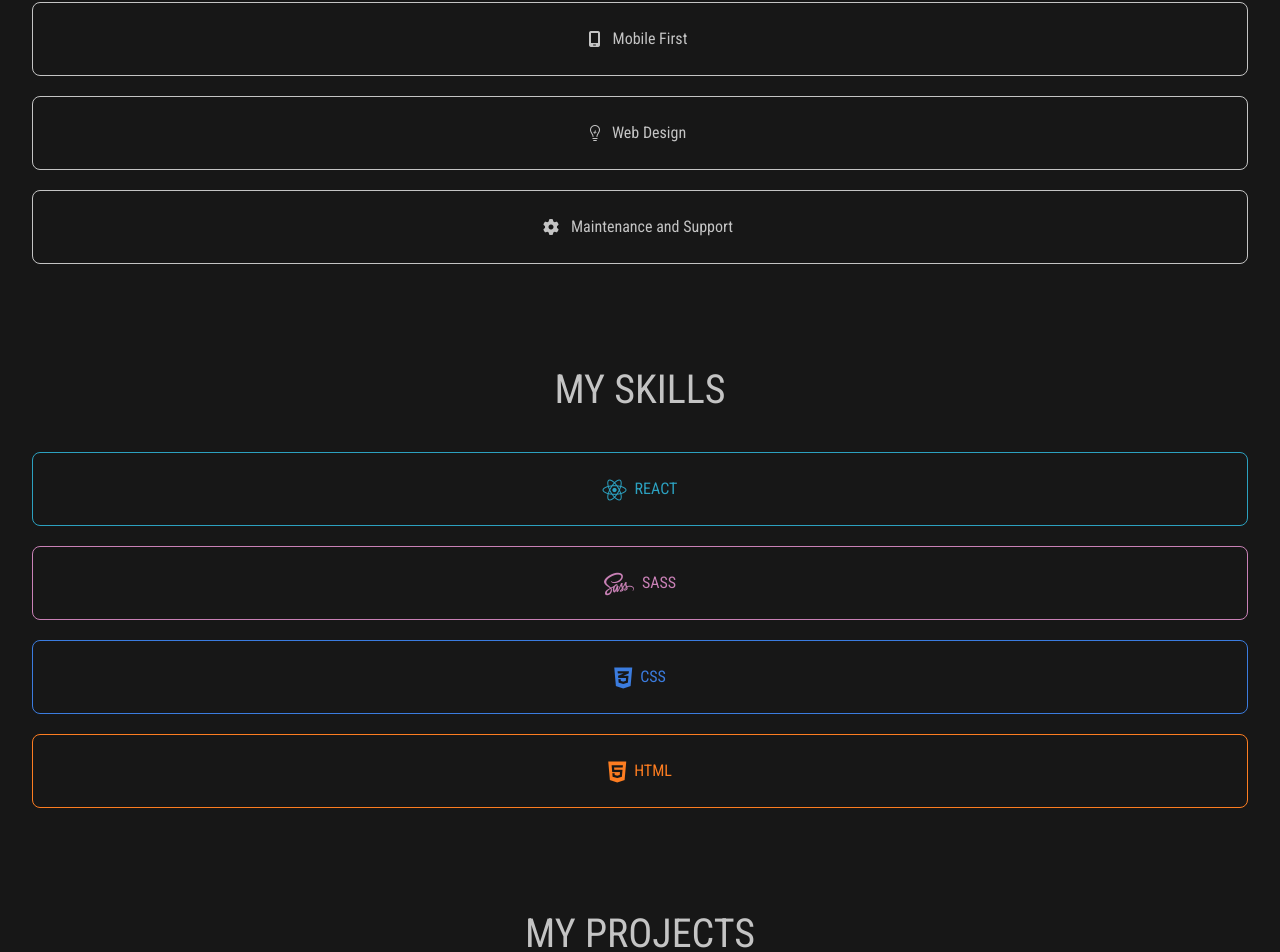
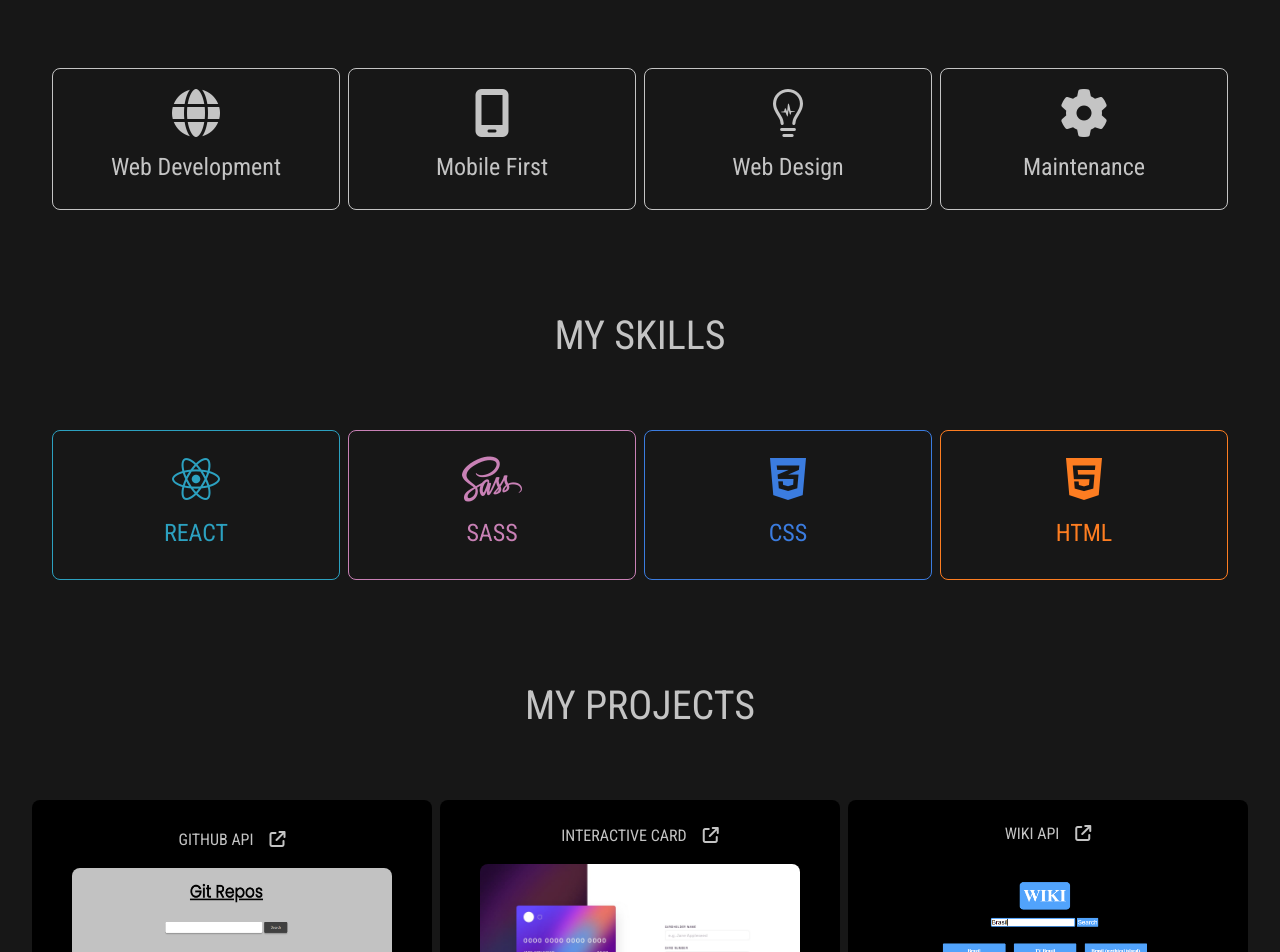
Before and after one commit to GbSouza15/new-portfolio, a React (Vite) app: page / in a window 1280 px wide. Shown: the part 1132-2084 px from the top of the page. Built offline with nearby package versions, Linux system fonts and the light colour scheme.

Commit message:
feat: update layout desktop

```diff
--- a/src/components/BodyMain.jsx
+++ b/src/components/BodyMain.jsx
@@ -38,7 +38,8 @@ export function BodyMain() {
                 text-[1.5rem]
                 text-center
                 mt-[2.5rem]
-                min-[820px]:text-[2.5rem] min-[1024px]:text-[2.5rem]'>MY SERVICES</p>
+                min-[820px]:text-[2.5rem] min-[1024px]:text-[2.5rem]
+                min-[1024px]:mt-[5rem]'>MY SERVICES</p>
 
                 <div className='
                 flex
@@ -50,7 +51,12 @@ export function BodyMain() {
                 text-center
                 rounded-[.5rem]
                 max-[820px]:text-[1.5rem]
-                max-[820px]:mx-[4rem]'>
+                max-[820px]:mx-[4rem]
+                min-[1024px]:flex
+                min-[1024px]:flex-row
+                min-[1024px]:justify-center
+                min-[1024px]:mt-[4rem]
+                '>
 
                     <div className='
                     border-[1px]
@@ -61,12 +67,16 @@ export function BodyMain() {
                     justify-center
                     p-5
                     gap-2
+                    min-[1024px]:flex-col
+                    min-[1024px]:w-[18rem]
+                    bg-[#171717]
+                    hover:bg-textColorSecondary hover:text-[#171717] transition duration-300
                     '>
                         <i className="
                         fa-solid
                         fa-globe
-                        "></i>
-                        <p>
+                        min-[1024px]:text-[3rem]"></i>
+                        <p className='p-1 min-[1024px]:text-[1.5rem]'>
                         Web Development
                         </p>
                     </div>
@@ -79,11 +89,16 @@ export function BodyMain() {
                     items-center
                     justify-center
                     p-5
-                    gap-2'>
+                    gap-2
+                    min-[1024px]:flex-col
+                    min-[1024px]:w-[18rem]
+                    bg-[#171717]
+                    hover:bg-textColorSecondary hover:text-[#171717] transition duration-300'>
                         <i className="
                         fa-solid
-                        fa-mobile-screen"></i>
-                        <p className='p-1'>
+                        fa-mobile-screen
+                        min-[1024px]:text-[3rem]"></i>
+                        <p className='p-1 min-[1024px]:text-[1.5rem]'>
                         Mobile First
                         </p>
                     </div>
@@ -96,11 +111,16 @@ export function BodyMain() {
                     items-center
                     justify-center
                     p-5
-                    gap-2'>
+                    gap-2
+                    min-[1024px]:flex-col
+                    min-[1024px]:w-[18rem]
+                    bg-[#171717]
+                    hover:bg-textColorSecondary hover:text-[#171717] transition duration-300'>
                         <i className="
                         fa-brands
-                        fa-medapps"></i>
-                        <p className='p-1'>
+                        fa-medapps
+                        min-[1024px]:text-[3rem]"></i>
+                        <p className='p-1 min-[1024px]:text-[1.5rem]'>
                             Web Design
                         </p>
                     </div>
@@ -113,12 +133,17 @@ export function BodyMain() {
                     items-center
                     justify-center
                     p-5
-                    gap-2'>
+                    gap-2
+                    min-[1024px]:flex-col
+                    min-[1024px]:w-[18rem]
+                    bg-[#171717]
+                    hover:bg-textColorSecondary hover:text-[#171717] transition duration-300'>
                         <i className="
                         fa-solid
-                        fa-gear"></i>
-                        <p className='p-1'>
-                            Maintenance and Support
+                        fa-gear
+                        min-[1024px]:text-[3rem]"></i>
+                        <p className='p-1 min-[1024px]:text-[1.5rem]'>
+                            Maintenance
                         </p>
                     </div>
                 </div>
@@ -144,7 +169,10 @@ export function BodyMain() {
                 text-center
                 rounded-[.5rem]
                 max-[820px]:text-[1.5rem]
-                max-[820px]:mx-[4rem]'>
+                max-[820px]:mx-[4rem]
+                min-[1024px]:flex-row
+                min-[1024px]:justify-center
+                min-[1024px]:mt-[4rem]'>
                     <div className='flex
                     p-[1.5rem]
                     border-[1px]
@@ -153,11 +181,15 @@ export function BodyMain() {
                     items-center
                     justify-center
                     gap-2
-                    text-[#2CA1C0]'>
+                    text-[#2CA1C0]
+                    min-[1024px]:flex-col
+                    min-[1024px]:w-[18rem]
+                    bg-[#171717]
+                    hover:bg-[#2CA1C0] hover:text-[#171717] transition duration-300'>
                         <i className="fa-brands
                         fa-react
-                        fa-xl"></i>
-                        <p>REACT</p>
+                        min-[1024px]:text-[3rem]"></i>
+                        <p className='p-1 min-[1024px]:text-[1.5rem]'>REACT</p>
                     </div>
 
                     <div className='flex
@@ -168,12 +200,16 @@ export function BodyMain() {
                     items-center
                     justify-center
                     gap-2
-                    text-textColorSecondary'>
+                    text-textColorSecondary
+                    min-[1024px]:flex-col
+                    min-[1024px]:w-[18rem]
+                    bg-[#171717]
+                    hover:bg-textColorSecondary hover:text-[#171717] transition duration-300'>
                         <i className="
                         fa-brands
                         fa-sass
-                        fa-xl"></i>
-                        <p>SASS</p>
+                        min-[1024px]:text-[3rem]"></i>
+                        <p className='p-1 min-[1024px]:text-[1.5rem]'>SASS</p>
                     </div>
 
                     <div className='
@@ -185,12 +221,16 @@ export function BodyMain() {
                     items-center
                     justify-center
                     gap-2
-                     text-[#3B7CDF]'>
+                    text-[#3B7CDF]
+                    min-[1024px]:flex-col
+                    min-[1024px]:w-[18rem]
+                    bg-[#171717]
+                    hover:bg-[#3B7CDF] hover:text-[#171717] transition duration-300'>
                         <i className="
                         fa-brands
                         fa-css3-alt
-                        fa-xl"></i>
-                        <p>CSS</p>
+                        min-[1024px]:text-[3rem]"></i>
+                        <p className='p-1 min-[1024px]:text-[1.5rem]'>CSS</p>
                     </div>
 
                     <div className='
@@ -202,12 +242,16 @@ export function BodyMain() {
                     items-center
                     justify-center
                     gap-2
-                    text-[#FD7D21]'>
+                    text-[#FD7D21]
+                    min-[1024px]:flex-col
+                    min-[1024px]:w-[18rem]
+                    bg-[#171717]
+                    hover:bg-[#FD7D21] hover:text-[#171717] transition duration-300'>
                         <i className="
                         fa-brands
                         fa-html5
-                        fa-xl"></i>
-                        <p>HTML</p>
+                        min-[1024px]:text-[3rem]"></i>
+                        <p className='p-1 min-[1024px]:text-[1.5rem]'>HTML</p>
                     </div>
                 </div>
 
@@ -235,6 +279,10 @@ export function BodyMain() {
                 items-center
                 gap-y-5
                 max-[820px]:text-[1.5rem]
+                min-[1024px]:flex-row
+                min-[1024px]:items-center
+                min-[1024px]:gap-2
+                min-[1024px]:mt-[4rem]
                 '>
                     <li className='
                     flex
@@ -247,6 +295,9 @@ export function BodyMain() {
 
                     w-[22rem]
                     max-[820px]:w-[26rem]
+                    min-[1024px]:w-[25rem]
+                    min-[1024px]:h-[18rem]
+                    min-[1024px]:justify-center
                     '>
                         <div className='
                         flex
@@ -257,8 +308,10 @@ export function BodyMain() {
                         </div>
                         <img className='
                         w-[20rem]
+                        min-[1024px]:h-[12rem]
                         rounded-[.5rem]
                         max-[820px]:w-[30rem]
+
                         ' src={ImgGitApi}></img>
                     </li>
                     <li className='
@@ -270,7 +323,10 @@ export function BodyMain() {
                     rounded-[.5rem]
                     p-[1rem]
                     w-[22rem]
-                    max-[820px]:w-[26rem]'>
+                    max-[820px]:w-[26rem]
+                     min-[1024px]:w-[25rem]
+                    min-[1024px]:h-[18rem]
+                    min-[1024px]:justify-center'>
                         <div className='
                         flex
                         items-center
@@ -293,7 +349,10 @@ export function BodyMain() {
                     rounded-[.5rem]
                     p-[1rem]
                     w-[22rem]
-                    max-[820px]:w-[26rem]'>
+                    max-[820px]:w-[26rem]
+                     min-[1024px]:w-[25rem]
+                    min-[1024px]:h-[18rem]
+                    min-[1024px]:justify-center'>
                         <div className='
                         flex
                         items-center
@@ -330,13 +389,17 @@ export function BodyMain() {
                 mt-[2rem]
                 max-[820px]:gap-[5rem]
                 max-[820px]:text-[1.3rem]
-                max-[820px]:mt-[3rem]'>
-                    <img src={imgLogo} className='w-[4rem] h-[4rem] rounded-[50%] max-[820px]:w-[8rem] max-[820px]:h-[8rem]'></img>
+                max-[820px]:mt-[3rem]
+                min-[1024px]:gap-[12rem]
+                min-[1024px]:mt-[4rem]'>
+                    <img src={imgLogo} className='w-[4rem] h-[4rem] rounded-[50%] max-[820px]:w-[8rem] max-[820px]:h-[8rem] min-[1024px]:w-[12rem] min-[1024px]:h-[12rem]'></img>
 
                     <div className='
                     text-justify
                     w-[12rem]
                     max-[820px]:w-[20rem]
+                    min-[1024px]:text-[1.4rem]
+                    min-[1024px]:w-[35rem]
                     '>
                         <p>
                             Meu nome é <strong className='text-textColorSecondary'> Gabriel Souza </strong>e tenho 19 anos. Sou programador <strong className='text-textColorSecondary'> front-end</strong>, apaixonado por tecnologia.
--- a/src/components/Header.jsx
+++ b/src/components/Header.jsx
@@ -2,7 +2,7 @@ import ImgHeader from '../../images/pexels-anni-roenkae-2693212.jpg'
 
 export function Header() {
     return (
-            <div className='bg-[#000000] text-[#c981b6]'>
+            <div className='bg-[#000000] text-[#c981b6] min-[1024px]:pt-[5rem]'>
                 <div className='text-header text-center flex flex-col items-center'>
                     <h1 className='text-[3.5rem] leading-[4rem] pt-[2rem] px-2 min-[820px]:text-[3.5rem] min-[820px]:pt-[2rem] min-[1024px]:text-[5rem]'>CREATE IDEAS</h1>
                     <p className=' mt-[2rem] w-[20rem] min-[820px]:text-[1.5rem] min-[820px]:w-[30rem]'>Design, code, and interactivity come together to create unique experiences on the web. Let me turn your ideas into reality and amaze your users.</p>
--- a/src/components/Nav.jsx
+++ b/src/components/Nav.jsx
@@ -9,7 +9,7 @@ export function Nav() {
                 </button>
 
                 <div>
-                    <ul className='flex gap-5 max-[1023px]:hidden'>
+                    <ul className='flex gap-[5rem] max-[1023px]:hidden'>
                         <li>SERVICES</li>
                         <li>SKILLS</li>
                         <li>PROJECTS</li>
```
Also changed, not shown: src/components/Contact&Footer.jsx (+6 -8 lines). Lines whose indentation alone changed are shown as unchanged.
